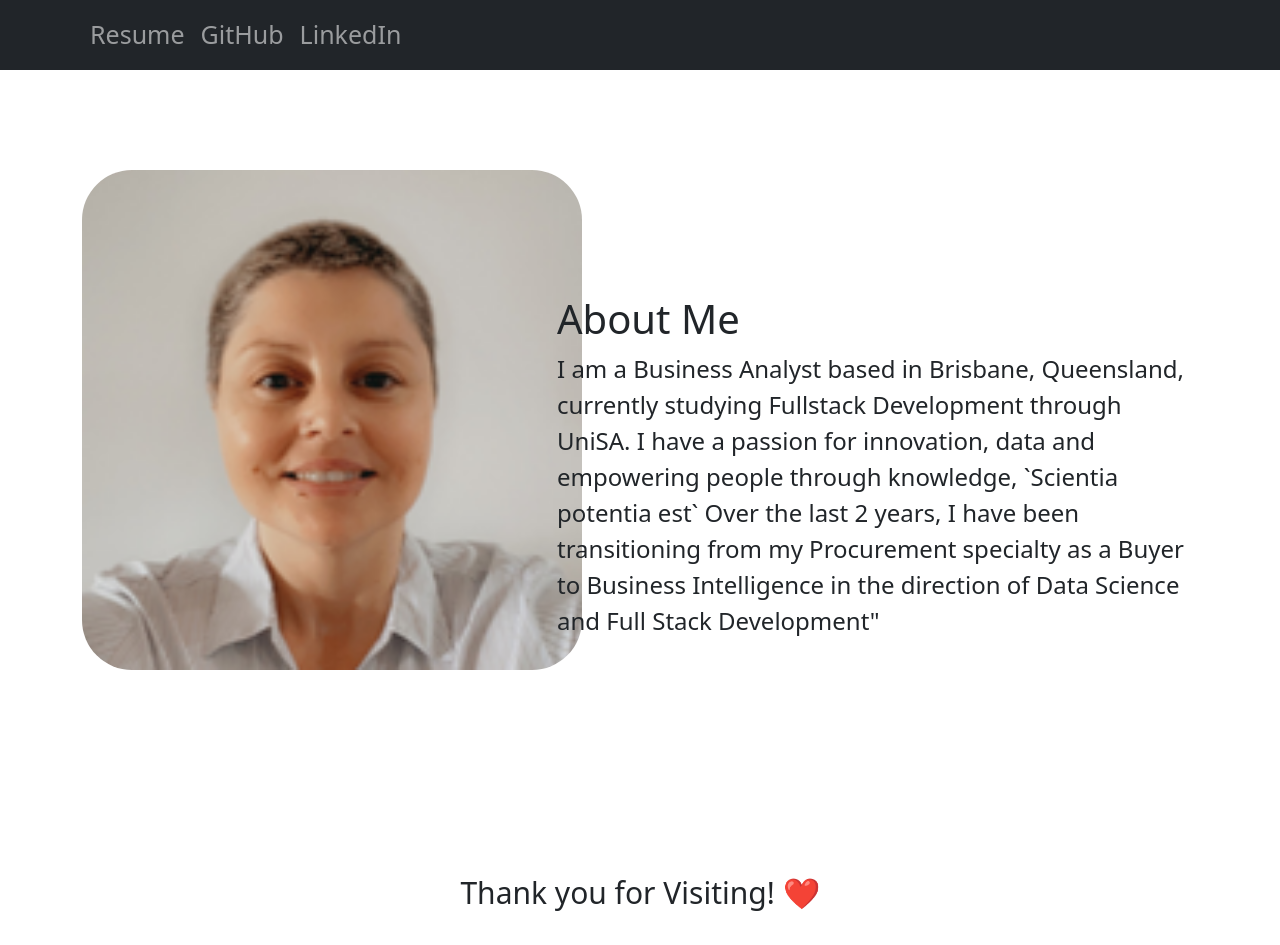
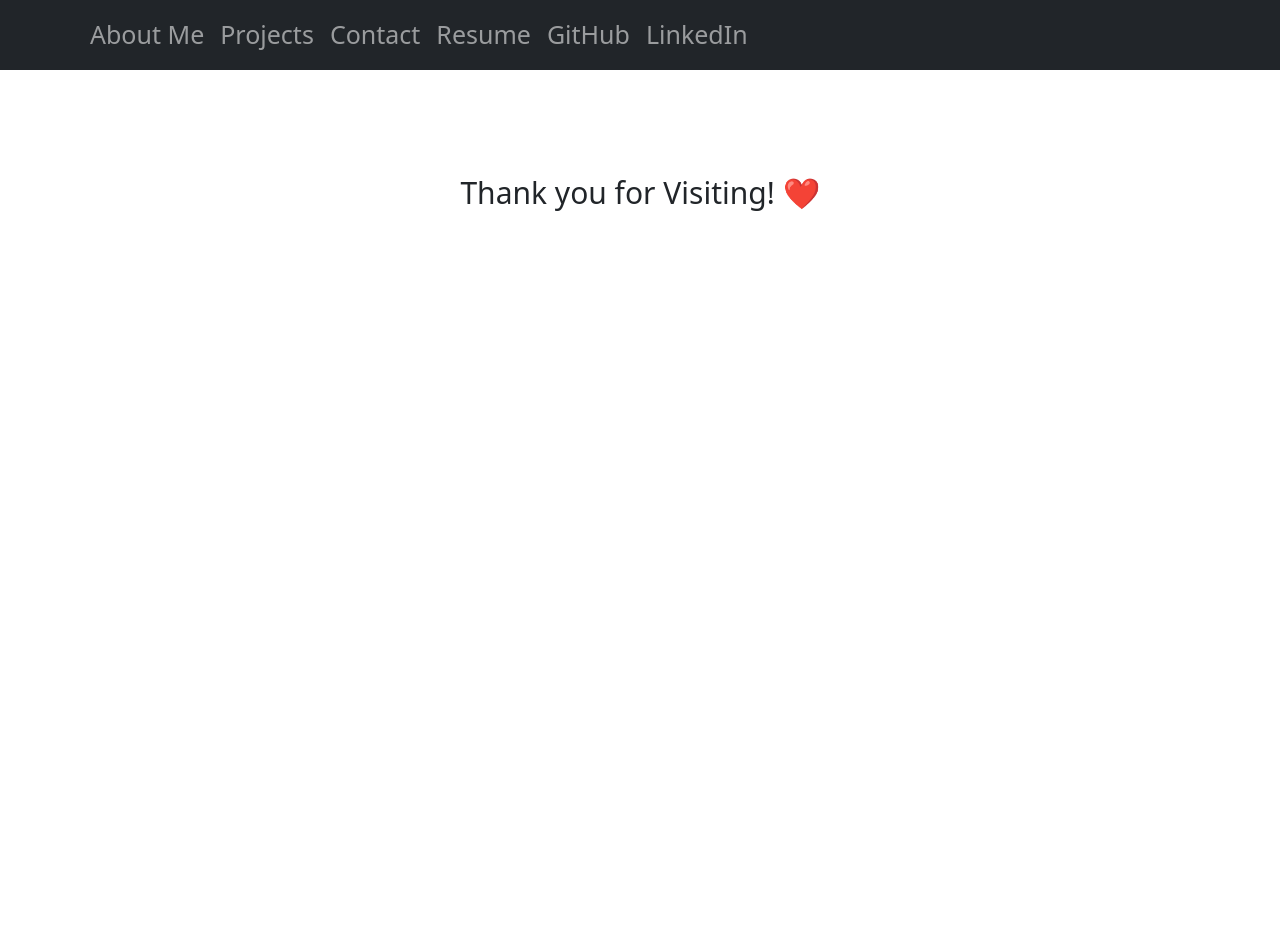
Before and after one commit to caz1502/react-my-portfolio-site, a React (Create React App) app: page / in a window 1280 px wide. After the commit the page ends 800 px from the top, so only its background shows below. Built offline with nearby package versions, Linux system fonts and the light colour scheme.

Commit message:
working navigation

```diff
--- a/src/App.js
+++ b/src/App.js
@@ -4,20 +4,21 @@ import "@fortawesome/fontawesome-free/css/all.min.css";
 import Navigation from "./components/Navigation";
 import Header from "./components/Header";
 import Footer from "./components/Footer";
-import { BrowserRouter as Router } from "react-router-dom";
+import Contact from "./components/Contact";
+import Projects from "./components/Projects";
+import { BrowserRouter as Router, Switch, Route } from "react-router-dom";
 
 function App() {
   return (
     <Router>
       <div>
-        <Navigation></Navigation>
-        <div>
-          <Header></Header>
-        </div>
-
-        <div>
-          <Footer></Footer>
-        </div>
+        <Navigation />
+        <Switch>
+          <Route path="/Header" component={Header} />
+          <Route path="/Projects" component={Projects}/>
+          <Route path="/Contact" component={Contact} />
+        </Switch>
+        <Footer />
       </div>
     </Router>
   );
--- a/src/components/Navigation.js
+++ b/src/components/Navigation.js
@@ -1,7 +1,9 @@
 import React from "react";
 import { Navbar, Nav, Container } from "react-bootstrap";
 import resume from "../assets/Resume.pdf";
+import Projects from ".//Projects";
 import { BrowserRouter as Router, Route } from "react-router-dom";
+import { Link } from "react-router";
 
 
 function Navigation() {
@@ -12,7 +14,30 @@ function Navigation() {
         <Container>
           <Navbar.Toggle aria-controls="responsive-navbar-nav" />
           <Navbar.Collapse id="responsive-navbar-nav">
-            <Nav >
+            <Nav>
+               <Nav.Link
+                href="/Header"
+                rel="noopener noreferrer"
+                style={{ fontSize: "25px" }}
+              >
+                About Me
+              </Nav.Link>
+
+              <Nav.Link
+                href="/Projects"
+                rel="noopener noreferrer"
+                style={{ fontSize: "25px" }}
+              >
+                Projects
+              </Nav.Link>
+
+              <Nav.Link
+                href="/Contact"
+                rel="noopener noreferrer"
+                style={{ fontSize: "25px" }}
+              >
+                Contact
+              </Nav.Link>
 
               <Nav.Link
                 href={resume}
--- a/src/index.js
+++ b/src/index.js
@@ -3,7 +3,7 @@ import ReactDOM from 'react-dom';
 import App from './App';
 import "bootstrap/dist/css/bootstrap.min.css";
 import "@fortawesome/fontawesome-free/css/all.min.css";
-import { BrowserRouter as Router, Route } from "react-router-dom";
+
 
 
 
```
